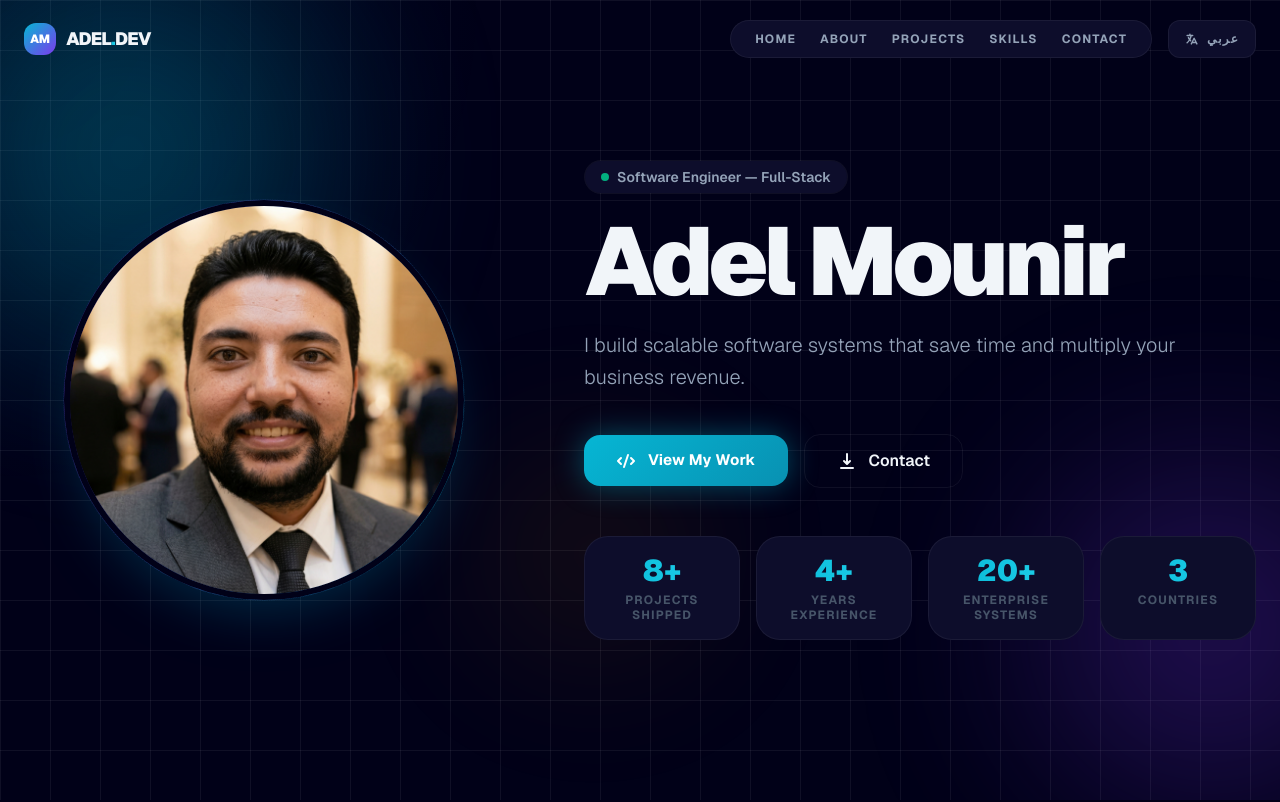
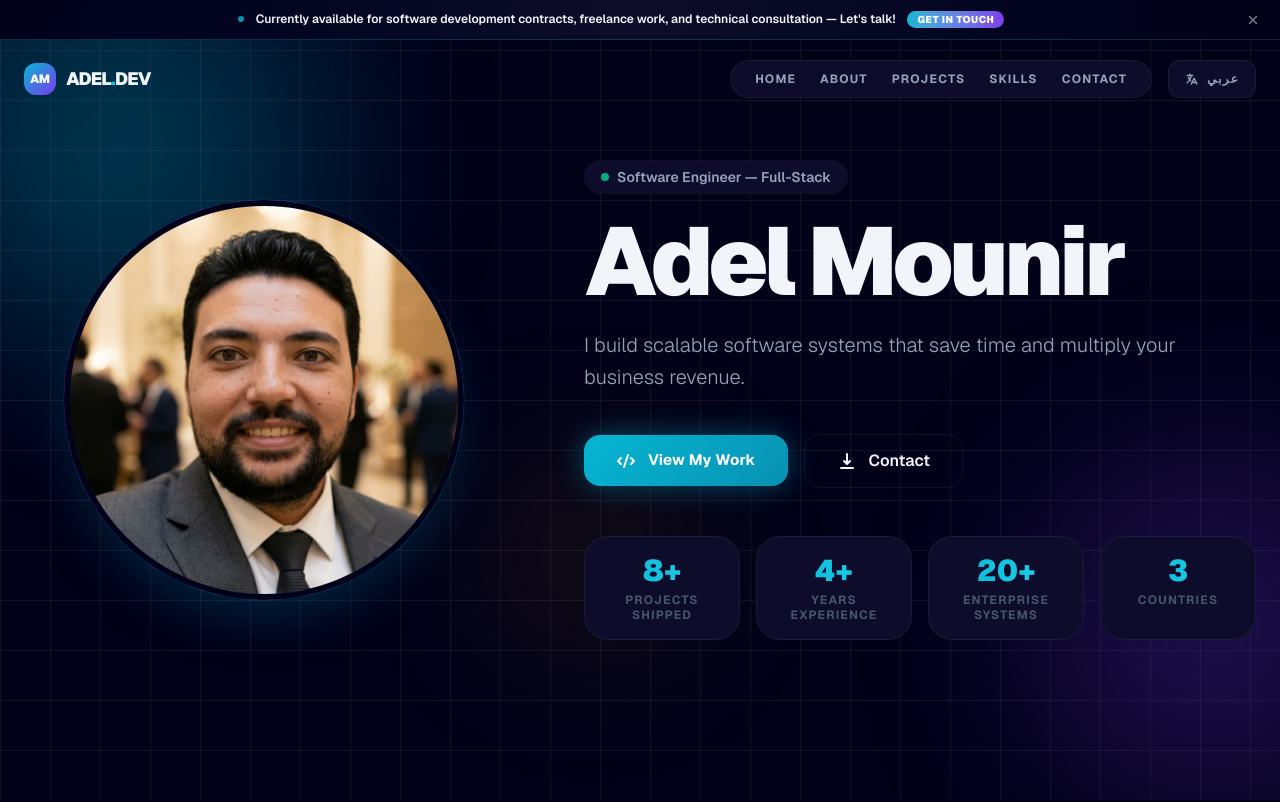
Before and after one commit to Amounir930/adel, a Next.js app: page /en in a window 1280 px wide. Shown: the top 802 px of the page. Built offline with nearby package versions, Linux system fonts and the light colour scheme.

Commit message:
feat: add top announcement bar and update live project links

```diff
--- a/messages/ar.json
+++ b/messages/ar.json
@@ -5,7 +5,9 @@
     "projects": "المشاريع",
     "skills": "المهارات",
     "contact": "تواصل معي",
-    "switch_lang": "English"
+    "switch_lang": "English",
+    "announcement": "متاح حالياً للمشاريع البرمجية وعقود العمل الحر والاستشارات التقنية — تواصل معي الآن!",
+    "announcement_action": "تواصل الآن"
   },
   "Hero": {
     "greeting": "مرحباً، أنا",
--- a/messages/en.json
+++ b/messages/en.json
@@ -5,7 +5,9 @@
     "projects": "Projects",
     "skills": "Skills",
     "contact": "Contact",
-    "switch_lang": "عربي"
+    "switch_lang": "عربي",
+    "announcement": "Currently available for software development contracts, freelance work, and technical consultation — Let's talk!",
+    "announcement_action": "Get in touch"
   },
   "Hero": {
     "greeting": "Hi, I'm",
--- a/src/components/Navbar.tsx
+++ b/src/components/Navbar.tsx
@@ -15,9 +15,18 @@ export default function Navbar() {
   const [isOpen, setIsOpen] = useState(false);
   const [scrolled, setScrolled] = useState(false);
   const [mounted, setMounted] = useState(false);
+  const [showAnnouncement, setShowAnnouncement] = useState(false);
 
   useEffect(() => {
     setMounted(true);
+    try {
+      const dismissed = localStorage.getItem('announcement-dismissed');
+      if (!dismissed) {
+        setShowAnnouncement(true);
+      }
+    } catch (e) {
+      setShowAnnouncement(true);
+    }
   }, []);
 
   useEffect(() => {
@@ -31,6 +40,15 @@ export default function Navbar() {
     router.replace(pathname, { locale: nextLocale });
   };
 
+  const dismissAnnouncement = () => {
+    try {
+      localStorage.setItem('announcement-dismissed', 'true');
+    } catch (e) {
+      // ignore errors in sandboxed/incognito contexts
+    }
+    setShowAnnouncement(false);
+  };
+
   const navLinks = [
     { name: t('home'), href: '#home' },
     { name: t('about'), href: '#about' },
@@ -39,14 +57,50 @@ export default function Navbar() {
     { name: t('contact'), href: '#contact' },
   ];
 
+  const isAnnouncementVisible = mounted && showAnnouncement && !isOpen;
+
   return (
     <>
+      {/* Announcement Bar */}
+      <AnimatePresence>
+        {isAnnouncementVisible && (
+          <motion.div
+            initial={{ opacity: 0, y: -40 }}
+            animate={{ opacity: 1, y: 0 }}
+            exit={{ opacity: 0, y: -40 }}
+            transition={{ duration: 0.4, ease: 'easeInOut' }}
+            className="fixed top-0 left-0 right-0 z-[110] bg-gradient-to-r from-[#010118]/95 via-[#0d0d2b]/98 to-[#010118]/95 backdrop-blur-md border-b border-[#06B6D4]/25 text-white text-xs font-semibold py-2 px-4 flex items-center justify-between gap-4 h-[40px] overflow-hidden"
+          >
+            <div className="flex-1 flex items-center justify-center gap-3 text-center overflow-hidden">
+              <span className="inline-flex w-1.5 h-1.5 rounded-full bg-[#06B6D4] animate-pulse shrink-0" />
+              <span className="text-[var(--text-primary)] truncate text-[11px] sm:text-xs">
+                {t('announcement')}
+              </span>
+              <a
+                href="#contact"
+                className="shrink-0 px-2.5 py-0.5 rounded-full bg-gradient-to-r from-[#06B6D4] to-[#7C3AED] hover:from-[#06B6D4]/80 hover:to-[#7C3AED]/80 text-white text-[10px] font-black uppercase tracking-wider transition-all shadow-md hover:shadow-cyan-500/30"
+              >
+                {t('announcement_action')}
+              </a>
+            </div>
+            <button
+              onClick={dismissAnnouncement}
+              className="p-1 hover:bg-white/10 rounded-lg transition-colors text-white/50 hover:text-white shrink-0"
+              aria-label="Dismiss announcement"
+            >
+              <HiX className="w-3.5 h-3.5" />
+            </button>
+          </motion.div>
+        )}
+      </AnimatePresence>
+
       <nav
         className={clsx(
-          'fixed top-0 left-0 right-0 z-[100] transition-all duration-500 px-6 py-5',
+          'fixed left-0 right-0 z-[100] transition-all duration-500 px-6',
+          isAnnouncementVisible ? 'top-[40px]' : 'top-0',
           scrolled
             ? 'bg-[var(--bg-base)]/85 backdrop-blur-xl border-b border-[var(--border-color)] py-4'
-            : 'bg-transparent'
+            : 'bg-transparent py-5'
         )}
       >
         <div className="max-w-7xl mx-auto flex items-center justify-between">
--- a/src/data/projects.ts
+++ b/src/data/projects.ts
@@ -24,7 +24,7 @@ export const PROJECTS: ProjectDef[] = [
     category: 'saas',
     color: '#06B6D4',
     accentColor: '#0891B2',
-    live: 'https://mostaql.com/portfolio/3556172-تصميم-وبرمجة-صفحة-هبوط-متعددة-اللغات-مع-توجيه-ذكي-لموقع-60secshop',
+    live: 'https://60sec.shop/',
     images: ['/projects/60secshop_1.png'],
   },
   {
@@ -48,7 +48,7 @@ export const PROJECTS: ProjectDef[] = [
     category: 'websites',
     color: '#3B82F6',
     accentColor: '#2563EB',
-    live: 'https://mostaql.com/portfolio/3485299-صفحة-هبوط-landing-page-احترافية-ثنائية-اللغة-شركة-درب-المها-قطر',
+    live: 'https://darbalmaha.com/',
     images: ['/projects/darbalmaha.png', '/projects/landing_page_1.png'],
   },
   {
@@ -71,7 +71,7 @@ export const PROJECTS: ProjectDef[] = [
     category: 'websites',
     color: '#3B82F6',
     accentColor: '#2563EB',
-    live: 'https://mostaql.com/portfolio/3502334-تصميم-صفحة-هبوط-استراتيجية-لبيع-نطاق-kitvet-com-veterinary-tech',
+    live: 'https://kitvet.com/',
     images: ['/projects/kitvet.png', '/projects/kitvet_1.png'],
   },
   {
@@ -87,7 +87,7 @@ export const PROJECTS: ProjectDef[] = [
     category: 'saas',
     color: '#8B5CF6',
     accentColor: '#7C3AED',
-    live: 'https://mostaql.com/portfolio/3556254-تصميم-وتطوير-لوحة-تحكم-xp-black-لإدارة-الحسابات-وأتمتة-الألعاب',
+    live: 'https://xp-black.com/',
     images: ['/projects/xp_black_dashboard_1.png'],
   },
   {
@@ -111,7 +111,7 @@ export const PROJECTS: ProjectDef[] = [
     category: 'websites',
     color: '#06B6D4',
     accentColor: '#0891B2',
-    live: 'https://mostaql.com/portfolio/3556185-تصميم-وتطوير-موقع-إلكتروني-لمكتب-أحلى-مكان-للاستقدام-والخدمات-المنزلية',
+    live: 'https://ahla-makan.com/',
     images: ['/projects/ahla_makan_1.png'],
   },
   {
@@ -119,7 +119,7 @@ export const PROJECTS: ProjectDef[] = [
     category: 'websites',
     color: '#F59E0B',
     accentColor: '#D97706',
-    live: 'https://mostaql.com/portfolio/3556154-تصميم-وتطوير-موقع-تفاعلي-لشركة-أرض-الضيافة-للخدمات-المنزلية-بقطر',
+    live: 'https://ard-aldyafa.com/',
     images: ['/projects/ard_al_diafa_1.png'],
   },
   {
@@ -175,7 +175,7 @@ export const PROJECTS: ProjectDef[] = [
     category: 'websites',
     color: '#3B82F6',
     accentColor: '#2563EB',
-    live: 'https://mostaql.com/portfolio/3502299-premium-full-stack-developer-branding-portfolio',
+    live: 'https://adel.60sec.shop/',
     images: ['/projects/premium_fullstack_developer_branding_portfolio_1.png'],
   }
 ];
```
